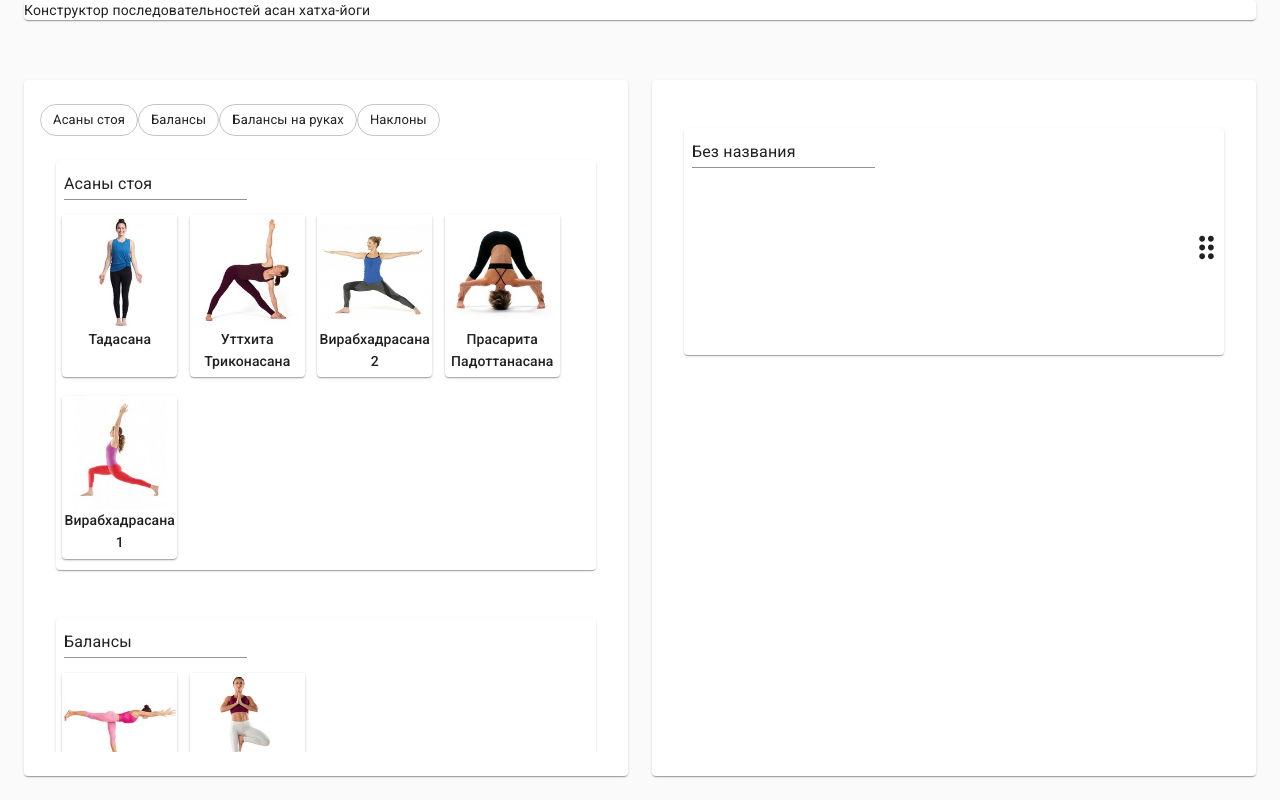
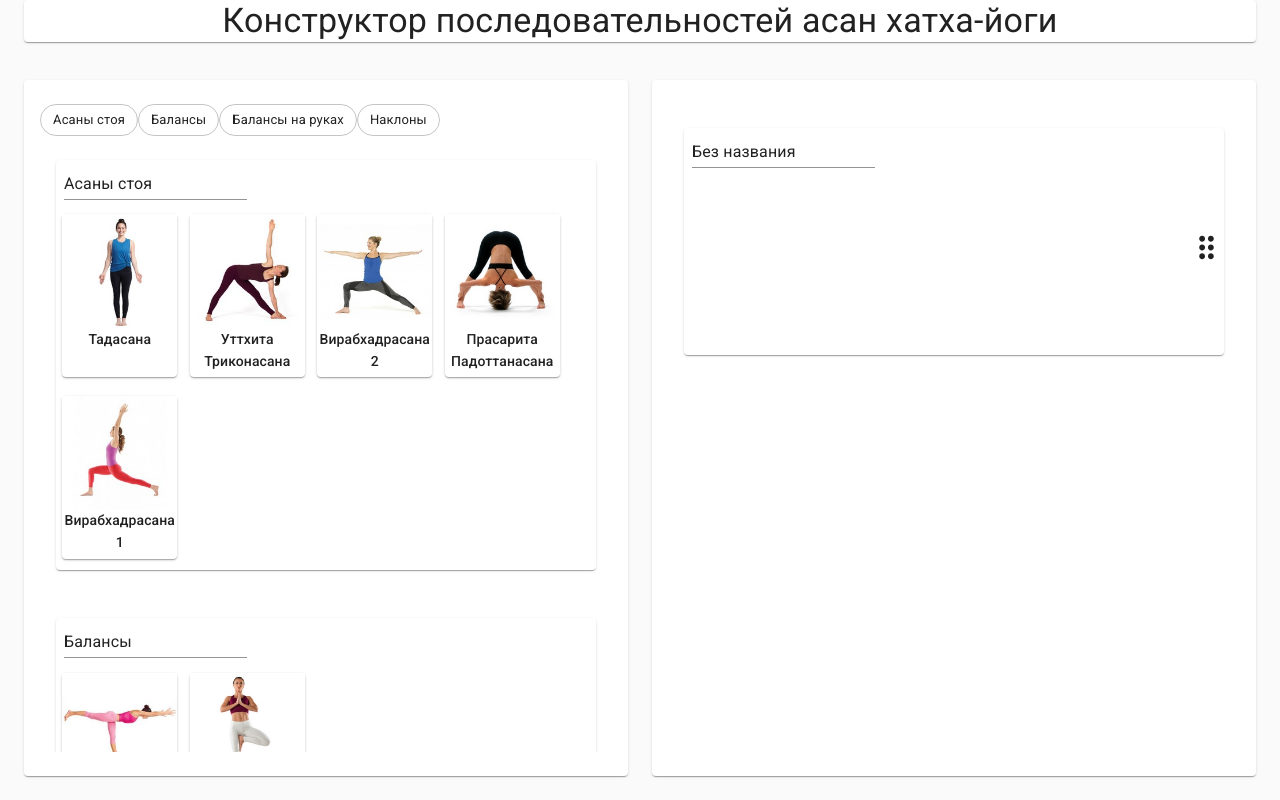
Before and after one commit to Zadovsky/YogaSequenceBuilder, a React (Create React App) app: page / in a window 1280 px wide. Built offline with nearby package versions, Linux system fonts and the light colour scheme.

Commit message:
Сделал заголовок h1

```diff
--- a/src/containers/PageTop.js
+++ b/src/containers/PageTop.js
@@ -3,6 +3,7 @@ import { connect } from "react-redux";
 import { makeStyles } from "@material-ui/core/styles";
 import Paper from "@material-ui/core/Paper";
 import "./PageTop.css";
+import { Typography } from "@material-ui/core";
 
 const useStyles = makeStyles(theme => ({
   root: {}
@@ -13,7 +14,9 @@ function PageTop(props) {
 
   return (
     <Paper className={classes.root}>
-      <div>{props.pageTop.headerText[props.language]}</div>
+      <Typography variant="h4" component="h1" align="center">
+        {props.pageTop.headerText[props.language]}
+      </Typography>
     </Paper>
   );
 }
```
